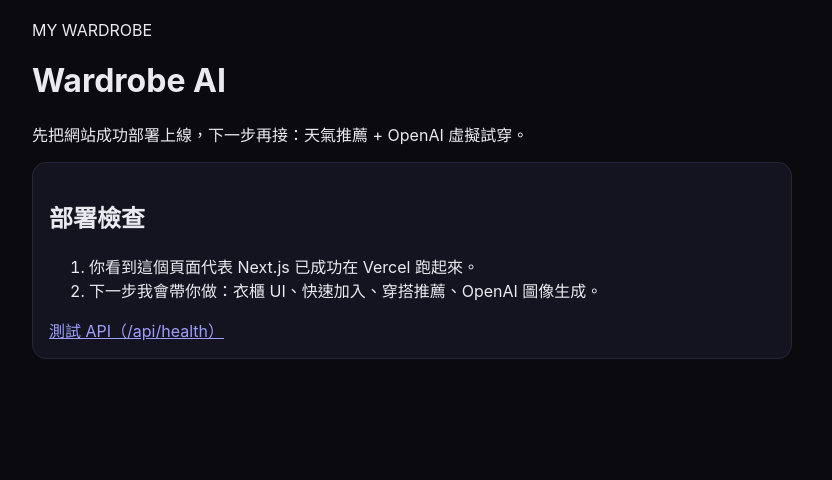
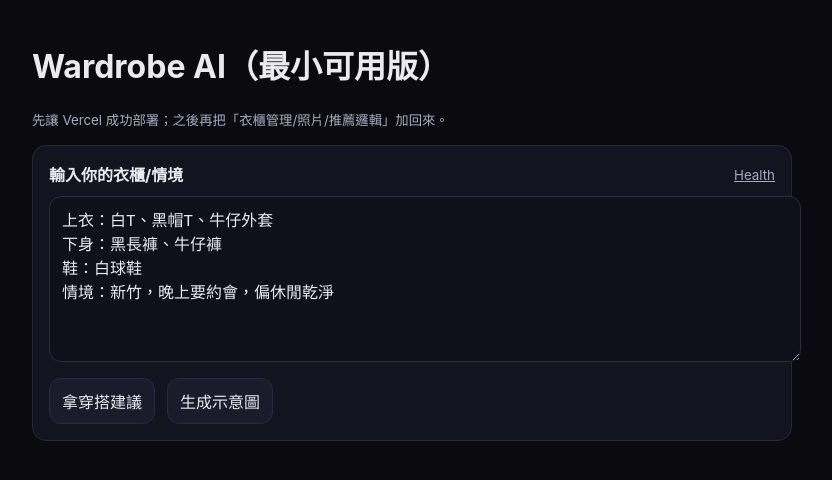
Before and after one commit to f0620123-png/-, a Next.js app: page / in a window 1280 px wide. Shown: the top 480 px of the page, without its empty margins (228-1060 px from the left). Built offline with nearby package versions, Linux system fonts and the light colour scheme.

Commit message:
Update page.tsx

```diff
--- a/app/page.tsx
+++ b/app/page.tsx
@@ -1,25 +1,78 @@
+"use client";
+
+import { useState } from "react";
+
 export default function Page() {
+  const [wardrobe, setWardrobe] = useState("上衣：白T、黑帽T、牛仔外套\n下身：黑長褲、牛仔褲\n鞋：白球鞋\n情境：新竹，晚上要約會，偏休閒乾淨");
+  const [result, setResult] = useState<string>("");
+  const [imgUrl, setImgUrl] = useState<string>("");
+  const [loading, setLoading] = useState(false);
+
+  async function askAI() {
+    setLoading(true);
+    setResult("");
+    setImgUrl("");
+    try {
+      const r = await fetch("/api/outfit", {
+        method: "POST",
+        headers: { "Content-Type": "application/json" },
+        body: JSON.stringify({ wardrobe })
+      });
+      const data = await r.json();
+      setResult(data?.advice || JSON.stringify(data, null, 2));
+    } finally {
+      setLoading(false);
+    }
+  }
+
+  async function genImage() {
+    setLoading(true);
+    setImgUrl("");
+    try {
+      const r = await fetch("/api/outfit-image", {
+        method: "POST",
+        headers: { "Content-Type": "application/json" },
+        body: JSON.stringify({ wardrobe })
+      });
+      const data = await r.json();
+      setImgUrl(data?.dataUrl || "");
+    } finally {
+      setLoading(false);
+    }
+  }
+
   return (
-    <main className="container">
-      <header className="header">
-        <div className="brand">MY WARDROBE</div>
-        <h1>Wardrobe AI</h1>
-        <p className="sub">先把網站成功部署上線，下一步再接：天氣推薦 + OpenAI 虛擬試穿。</p>
-      </header>
+    <div className="container">
+      <h1>Wardrobe AI（最小可用版）</h1>
+      <p><small>先讓 Vercel 成功部署；之後再把「衣櫃管理/照片/推薦邏輯」加回來。</small></p>
 
-      <section className="card">
-        <h2>部署檢查</h2>
-        <ol className="list">
-          <li>你看到這個頁面代表 Next.js 已成功在 Vercel 跑起來。</li>
-          <li>下一步我會帶你做：衣櫃 UI、快速加入、穿搭推薦、OpenAI 圖像生成。</li>
-        </ol>
+      <div className="card">
+        <div className="row" style={{ alignItems: "center", justifyContent: "space-between" }}>
+          <strong>輸入你的衣櫃/情境</strong>
+          <a href="/api/health" target="_blank" rel="noreferrer"><small>Health</small></a>
+        </div>
 
-        <div className="actions">
-          <a className="btn" href="/api/health" target="_blank" rel="noreferrer">
-            測試 API（/api/health）
-          </a>
+        <textarea rows={8} value={wardrobe} onChange={(e) => setWardrobe(e.target.value)} style={{ width: "100%", marginTop: 10 }} />
+
+        <div className="row" style={{ marginTop: 12 }}>
+          <button onClick={askAI} disabled={loading}>拿穿搭建議</button>
+          <button onClick={genImage} disabled={loading}>生成示意圖</button>
         </div>
-      </section>
-    </main>
+
+        {result && (
+          <>
+            <h3>建議</h3>
+            <pre>{result}</pre>
+          </>
+        )}
+
+        {imgUrl && (
+          <>
+            <h3>示意圖</h3>
+            <img src={imgUrl} alt="outfit" />
+          </>
+        )}
+      </div>
+    </div>
   );
 }
```
